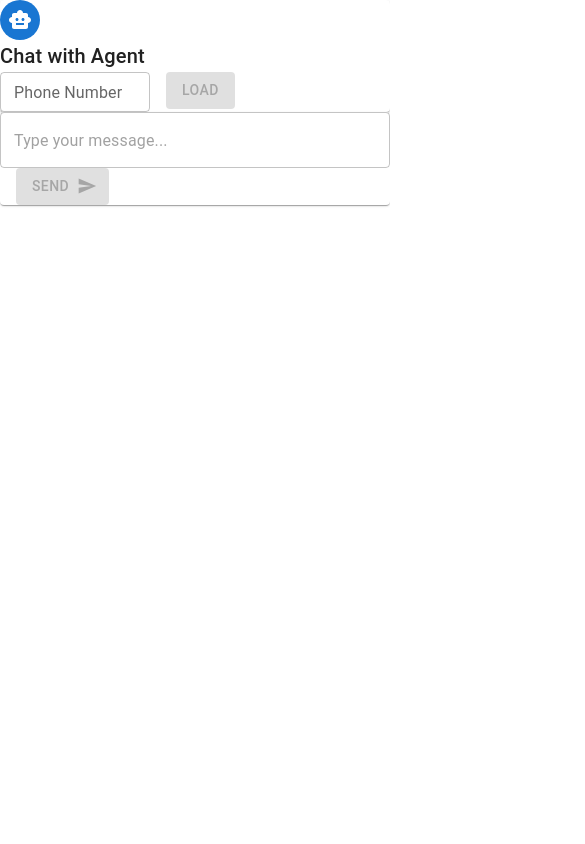
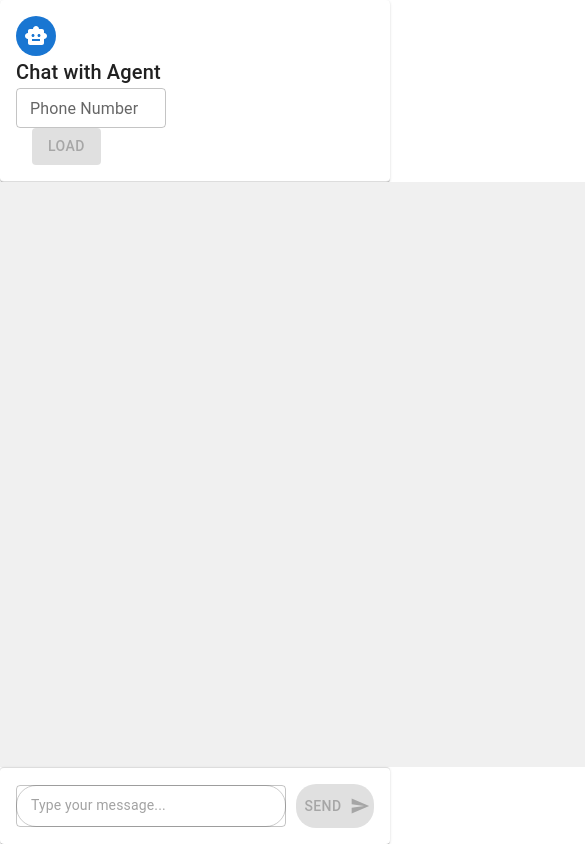
Before and after one commit to GuillermoPastoriniRivas/coder, a React (Create React App) app in the folder ui/: page /chat/1 in a window 390 px wide. Shown: the top 844 px of the page, 585 px wide, since content can reach past the window. Built offline with nearby package versions, Linux system fonts and the light colour scheme; the HTML template or start-up script is replaced by a standard one.

Commit message:
Other changes using ai

```diff
--- a/ui/src/App.css
+++ b/ui/src/App.css
@@ -1,5 +1,10 @@
 .App {
   text-align: center;
+  height: 100vh;
+  width: 100vw;
+  margin: 0;
+  padding: 0;
+  overflow: hidden;
 }
 
 .App-logo {
@@ -16,6 +21,7 @@
 .App-header {
   background-color: #ffffff;
   min-height: 100vh;
+  width: 100vw;
   display: flex;
   flex-direction: column;
   align-items: center;
@@ -29,13 +35,14 @@
   display: flex;
   flex-direction: column;
   height: 100vh;
-  background-color: #f5f5f5;
+  width: 100vw;
+  background-color: #ffffff;
   font-family: 'Inter', sans-serif;
 }
 
 .chat-header {
   padding: 16px;
-  background-color: #ffffff;
+  background-color: #f8f9fa;
   border-bottom: 1px solid #ddd;
   display: flex;
   align-items: center;
@@ -46,14 +53,19 @@
   flex: 1;
   overflow-y: auto;
   padding: 16px;
-  background-color: #e5ddd5;
+  background-color: #f0f0f0;
+  display: flex;
+  flex-direction: column;
+  max-width: 800px;
+  min-width: 800px;
+  align-self: center;
 }
 
 .chat-message {
-  max-width: 60%;
+  max-width: 70%;
   margin-bottom: 10px;
-  padding: 10px 15px;
-  border-radius: 20px;
+  padding: 12px 18px;
+  border-radius: 15px;
   position: relative;
   word-wrap: break-word;
 }
@@ -66,7 +78,7 @@
 }
 
 .chat-message.assistant {
-  background-color: #f1f0f0;
+  background-color: #e5e5ea;
   color: #000000;
   align-self: flex-start;
   border-bottom-left-radius: 0;
@@ -82,8 +94,8 @@
 
 .chat-input input {
   flex: 1;
-  padding: 10px 15px;
-  border: 1px solid #ddd;
+  padding: 12px 18px;
+  border: 1px solid #ccc;
   border-radius: 20px;
   outline: none;
   font-size: 16px;
@@ -94,7 +106,7 @@
   background-color: #0084ff;
   color: #ffffff;
   border: none;
-  padding: 10px 20px;
+  padding: 12px 24px;
   border-radius: 20px;
   cursor: pointer;
   transition: background-color 0.3s ease;
@@ -102,6 +114,31 @@
 
 .chat-input button:hover {
   background-color: #006bbf;
+}
+
+/* Responsive Design */
+@media (max-width: 600px) {
+  .chat-container {
+    padding: 0;
+  }
+
+  .chat-header {
+    flex-direction: column;
+    align-items: flex-start;
+  }
+
+  .chat-input input {
+    padding: 10px 14px;
+    font-size: 14px;
+  }
+
+  .chat-input button {
+    padding: 10px 16px;
+  }
+
+  .chat-message {
+    max-width: 80%;
+  }
 }
 
 /* Additional General Styles */
--- a/ui/src/components/Agent/AgentForm.jsx
+++ b/ui/src/components/Agent/AgentForm.jsx
@@ -25,7 +25,7 @@ export default function AgentForm() {
             }
         };
         loadAgent();
-    }, []);
+    }, [id]);
 
     const handleSubmit = async (e) => {
         e.preventDefault();
@@ -109,9 +109,19 @@ export default function AgentForm() {
                         />
                     </Box>
 
-                    <Button type="submit" variant="contained" size="large" sx={{ px: 5, py: 1.5, borderRadius: 2 }}>
-                        Save Agent
-                    </Button>
+                    <Box sx={{ mt: 3, display: 'flex', gap: 2 }}>
+                        <Button type="submit" variant="contained" size="large" sx={{ px: 5, py: 1.5, borderRadius: 2 }}>
+                            Save Agent
+                        </Button>
+                        <Button
+                            variant="outlined"
+                            size="large"
+                            sx={{ px: 5, py: 1.5, borderRadius: 2 }}
+                            onClick={() => navigate('/agents')}
+                        >
+                            Back to Dashboard
+                        </Button>
+                    </Box>
                 </Box>
             </Card>
         </Box>
--- a/ui/src/components/Chat/ChatInterface.jsx
+++ b/ui/src/components/Chat/ChatInterface.jsx
@@ -3,6 +3,7 @@ import { Box, TextField, Button, Typography, Avatar, Paper } from '@mui/material
 import SendIcon from '@mui/icons-material/Send';
 import SmartToyIcon from '@mui/icons-material/SmartToy';
 import api from '../../api';
+import '../../App.css';
 
 export default function ChatInterface({ agentId }) {
     const [phone, setPhone] = useState('');
--- a/ui/src/theme.js
+++ b/ui/src/theme.js
@@ -8,12 +8,12 @@ export default createTheme({
       contrastText: '#fff'
     },
     secondary: {
-      main: '#f1f0f0',      // Gris claro
+      main: '#e5e5ea',      // Gris claro actualizado
       contrastText: '#000'
     },
     background: {
-      default: '#f5f5f5',   // Fondo suave
-      paper: '#ffffff'      // Superficies blancas
+      default: '#ffffff',   // Fondo blanco
+      paper: '#f8f9fa'      // Superficies ligeramente grises
     },
     text: {
       primary: '#333333',   // Gris oscuro
@@ -56,7 +56,8 @@ export default createTheme({
       styleOverrides: {
         root: {
           '& .MuiOutlinedInput-root': {
-            borderRadius: '20px'
+            borderRadius: '20px',
+            bgcolor: 'background.default'
           }
         }
       }
```
